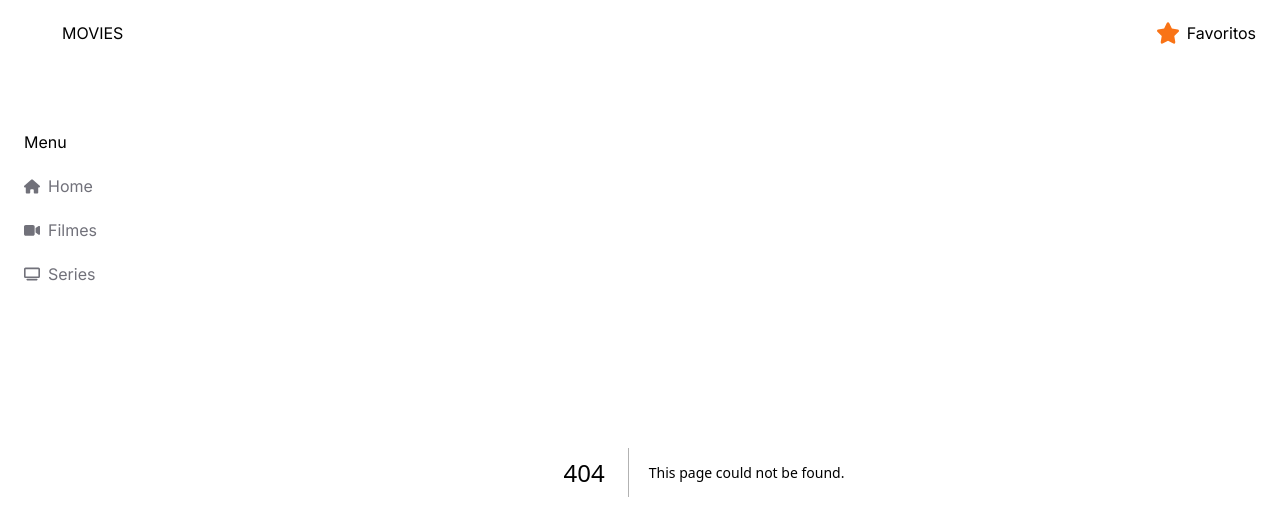
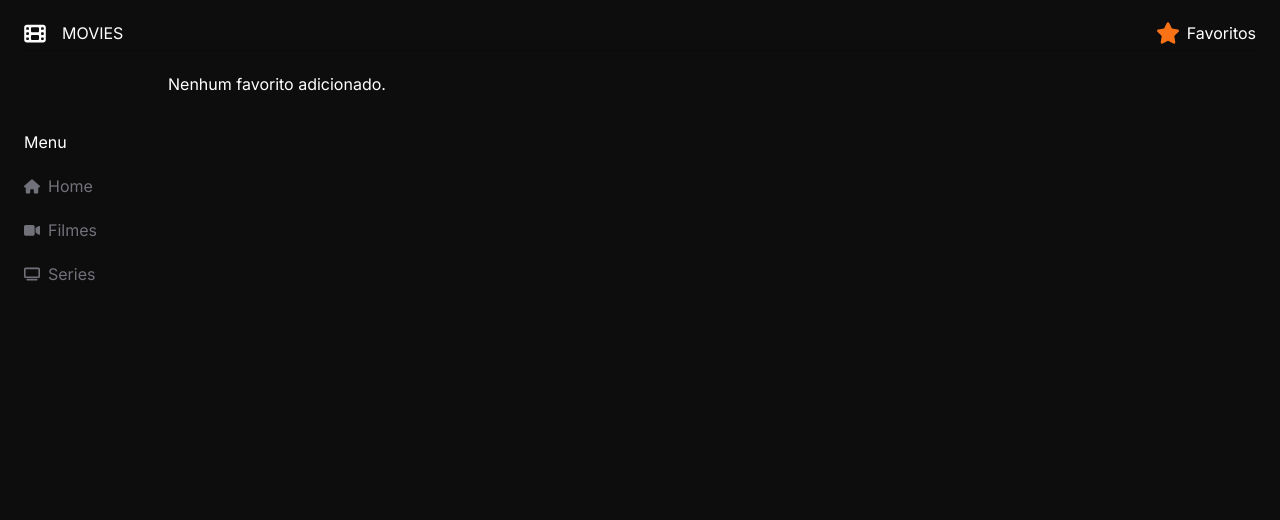
Before and after one commit to luisdandolini/movies, a Next.js app: page /favorites in a window 1280 px wide. Before the commit this address had no page. Shown: the top 520 px of the page. Built offline with nearby package versions, Linux system fonts and the light colour scheme.

Commit message:
feat: get favorites by id

```diff
--- a/package.json
+++ b/package.json
@@ -17,7 +17,8 @@
     "next": "14.2.6",
     "react": "^18",
     "react-dom": "^18",
-    "styled-components": "^6.1.12"
+    "styled-components": "^6.1.12",
+    "zustand": "^4.5.5"
   },
   "devDependencies": {
     "@types/node": "^20",
--- /dev/null
+++ b/src/app/favorites/page.tsx
@@ -0,0 +1,86 @@
+"use client";
+import { useFavoritesStore } from "@/store/useFavoritesStore";
+import { Card } from "@/components/Card";
+import { gql, useQuery } from "@apollo/client";
+import CircularProgress from "@mui/material/CircularProgress";
+
+const GET_FAVORITES_BY_IDS = gql`
+  query GetFavoritesByIds($ids: [ID!]!) {
+    movies(where: { in: $ids }) {
+      nodes {
+        id
+        title
+        advanced_custom_fields {
+          gender
+          releaseDate
+          img {
+            sourceUrl
+          }
+        }
+      }
+    }
+    tvshows(where: { in: $ids }) {
+      nodes {
+        id
+        title
+        advanced_custom_fields {
+          gender
+          releaseDate
+          img {
+            sourceUrl
+          }
+        }
+      }
+    }
+  }
+`;
+
+export default function FavoritesPage() {
+  const { favorites } = useFavoritesStore();
+
+  console.log("favorites", favorites);
+
+  const { loading, error, data } = useQuery(GET_FAVORITES_BY_IDS, {
+    variables: { ids: favorites.length ? favorites : [""] },
+    skip: favorites.length === 0,
+  });
+
+  if (favorites.length === 0) {
+    return <p>Nenhum favorito adicionado.</p>;
+  }
+
+  if (loading) {
+    return (
+      <div className="flex justify-center items-center h-screen">
+        <CircularProgress />
+      </div>
+    );
+  }
+
+  if (error) {
+    return <p>Error: {error.message}</p>;
+  }
+
+  const allFavorites = [
+    ...(data?.movies?.nodes || []),
+    ...(data?.tvshows?.nodes || []),
+  ];
+
+  return (
+    <div className="p-6">
+      <h2 className="text-2xl font-bold mb-4 mt-7">Meus Favoritos</h2>
+      <div className="grid grid-cols-1 sm:grid-cols-2 lg:grid-cols-3 gap-6">
+        {allFavorites.map((item: any) => (
+          <Card
+            key={item.id}
+            id={item.id}
+            title={item.advanced_custom_fields.title}
+            releaseDate={item.advanced_custom_fields.releaseDate}
+            poster={item.advanced_custom_fields.img.sourceUrl}
+            genre={item.advanced_custom_fields.gender}
+          />
+        ))}
+      </div>
+    </div>
+  );
+}
--- a/src/app/movies/page.tsx
+++ b/src/app/movies/page.tsx
@@ -14,6 +14,7 @@
           gender
           releaseDate
           title
+          favorite
           img {
             sourceUrl
           }
@@ -42,6 +43,7 @@
         {data.movies.nodes.map((movie: any) => (
           <Card
             key={movie.id}
+            id={movie.id}
             title={movie.advanced_custom_fields.title}
             releaseDate={movie.advanced_custom_fields.releaseDate}
             poster={movie.advanced_custom_fields.img.sourceUrl}
--- a/src/app/series/page.tsx
+++ b/src/app/series/page.tsx
@@ -14,6 +14,7 @@
           gender
           releaseDate
           title
+          favorite
           img {
             sourceUrl
           }
@@ -42,6 +43,7 @@
         {data.tvshows.nodes.map((tvshow: any) => (
           <Card
             key={tvshow.id}
+            id={tvshow.id}
             title={tvshow.advanced_custom_fields.title}
             releaseDate={tvshow.advanced_custom_fields.releaseDate}
             poster={tvshow.advanced_custom_fields.img.sourceUrl}
--- a/src/components/Card/index.tsx
+++ b/src/components/Card/index.tsx
@@ -1,3 +1,4 @@
+import { useFavoritesStore } from "@/store/useFavoritesStore";
 import {
   CardContainer,
   CardImage,
@@ -5,21 +6,29 @@
   FavoriteIcon,
   CardInfo,
 } from "./styles";
+import { CardProps } from "./types";
 
-interface CardProps {
-  title: string;
-  releaseDate: string;
-  poster: string;
-  genre: string;
-}
+export function Card({ id, title, releaseDate, poster, genre }: CardProps) {
+  const { favorites, addFavorite, removeFavorite } = useFavoritesStore();
+  const isFavorite = favorites.includes(id);
 
-export function Card({ title, releaseDate, poster, genre }: CardProps) {
+  const toggleFavorite = () => {
+    if (isFavorite) {
+      removeFavorite(id);
+    } else {
+      addFavorite(id);
+    }
+  };
+
   return (
     <CardContainer>
       <CardImage src={poster} alt={title} />
       <Badge>{genre?.[1] || "Gênero não informado"}</Badge>
-      <FavoriteIcon>
-        <img src="/favorite_accept.svg" alt="Favorite Icon" />
+      <FavoriteIcon onClick={toggleFavorite}>
+        <img
+          src={isFavorite ? "/favorite_accept.svg" : "/no_favorite.svg"}
+          alt="Favorite Icon"
+        />
       </FavoriteIcon>
       <CardInfo>
         <h3>{title}</h3>
--- a/src/components/Card/styles.ts
+++ b/src/components/Card/styles.ts
@@ -34,6 +34,11 @@
   position: absolute;
   top: 10px;
   right: 10px;
+  cursor: pointer;
+
+  &:hover {
+    transform: scale(1.05);
+  }
 `;
 
 export const CardInfo = styled.div`
--- /dev/null
+++ b/src/components/Card/types.ts
@@ -0,0 +1,7 @@
+export interface CardProps {
+  id: string;
+  title: string;
+  releaseDate: string;
+  poster: string;
+  genre: string;
+}
--- a/src/components/Header/index.tsx
+++ b/src/components/Header/index.tsx
@@ -6,6 +6,7 @@
   MobileMenuIcon,
   DropdownMenu,
 } from "./styles";
+import Link from "next/link";
 
 export function Header() {
   const [isMenuOpen, setIsMenuOpen] = useState(false);
@@ -20,10 +21,12 @@
         <img src="/movie.svg" alt="Logo do Pecege Movies" />
         <h1>MOVIES</h1>
       </ContainerLogo>
-      <ContainerFavorite>
-        <img src="/favorite_accept.svg" alt="Logo de Favoritos" />
-        <p>Favoritos</p>
-      </ContainerFavorite>
+      <Link href="/favorites" passHref>
+        <ContainerFavorite>
+          <img src="/favorite_accept.svg" alt="Logo de Favoritos" />
+          <p>Favoritos</p>
+        </ContainerFavorite>
+      </Link>
       <MobileMenuIcon onClick={toggleMenu}>
         <img
           src={isMenuOpen ? "/close_menu.svg" : "/menu_mobile.svg"}
--- /dev/null
+++ b/src/store/useFavoritesStore.ts
@@ -0,0 +1,27 @@
+import create from "zustand";
+import { persist } from "zustand/middleware";
+
+interface FavoriteState {
+  favorites: string[];
+  addFavorite: (id: string) => void;
+  removeFavorite: (id: string) => void;
+}
+
+export const useFavoritesStore = create(
+  persist<FavoriteState>(
+    (set) => ({
+      favorites: [],
+      addFavorite: (id: string) =>
+        set((state) => ({
+          favorites: [...state.favorites, id],
+        })),
+      removeFavorite: (id: string) =>
+        set((state) => ({
+          favorites: state.favorites.filter((favoriteId) => favoriteId !== id),
+        })),
+    }),
+    {
+      name: "favorites-storage",
+    }
+  )
+);
```
Also changed, not shown: public/no_favorite.svg (added), 1 other file (tests, documents, lock files or other folders).
